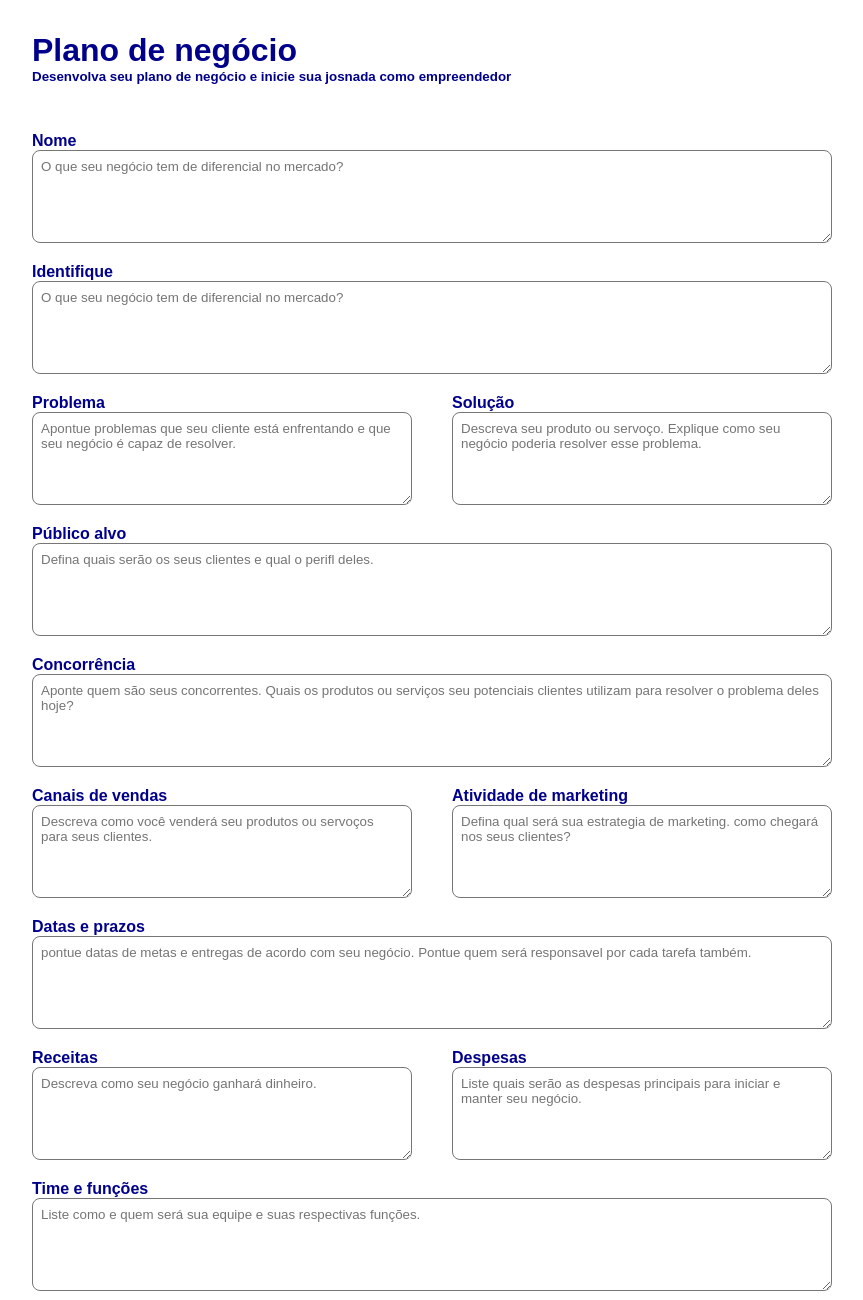
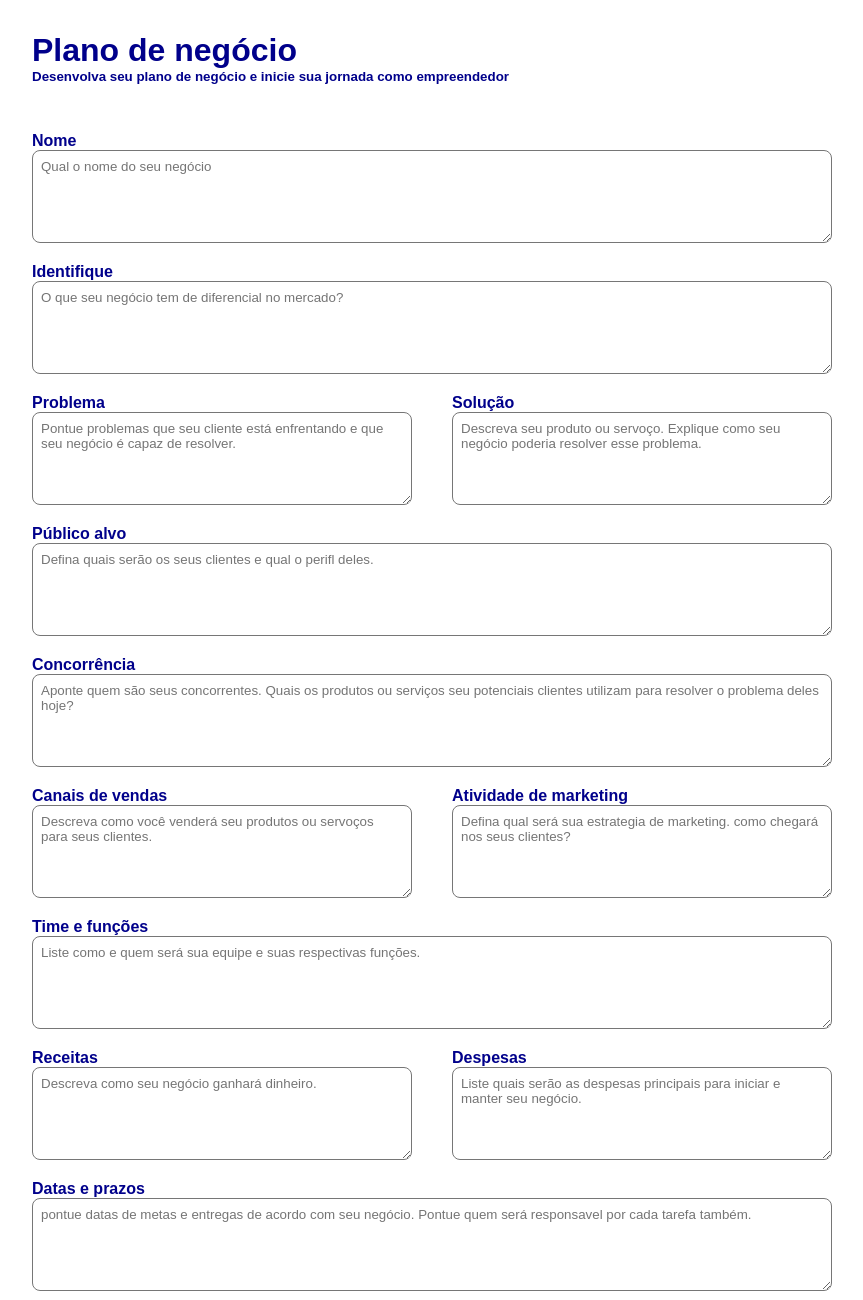
Before and after one commit to danilobserafim/plano-de-negocio, a plain HTML site: page index.html in a window 1280 px wide. Shown: the top 1300 px of the page, without its empty margins (208-1071 px from the left). Drawn offline with Linux system fonts and the light colour scheme.

Commit message:
correção de texto

```diff
--- a/index.html
+++ b/index.html
@@ -12,10 +12,10 @@
     <div id="form">
 
         <h1>Plano de negócio</h1>
-        <small>Desenvolva seu plano de negócio e inicie sua josnada como empreendedor</small>
+        <small>Desenvolva seu plano de negócio e inicie sua jornada como empreendedor</small>
         <div class="large">
             <label for="nome">Nome</label>
-            <textarea name="nome" id="nome"  rows="5" placeholder="O que seu negócio tem de diferencial no mercado?"></textarea>
+            <textarea name="nome" id="nome"  rows="5" placeholder="Qual o nome do seu negócio"></textarea>
 
         </div>
         <div class="large">
@@ -26,7 +26,7 @@
 
         <div class="small">
             <label for="problema">Problema</label>
-            <textarea type="text" name="problema" id="problema" rows="5" placeholder="Apontue problemas que seu cliente está enfrentando e que seu negócio é capaz de resolver." ></textarea>
+            <textarea type="text" name="problema" id="problema" rows="5" placeholder="Pontue problemas que seu cliente está enfrentando e que seu negócio é capaz de resolver." ></textarea>
 
 
         </div>
@@ -61,8 +61,8 @@
         </div>
 
         <div class="large">
-            <label for="datas">Datas e prazos</label>
-            <textarea type="text" name="datas" id="datas" rows="5" placeholder="pontue datas de metas e entregas de acordo com seu negócio. Pontue quem será responsavel por cada tarefa também." ></textarea>
+            <label for="time">Time e funções</label>
+            <textarea type="text" name="time" id="time" rows="5" placeholder="Liste como e quem será sua equipe e suas respectivas funções." ></textarea>
 
         </div>
 
@@ -80,11 +80,12 @@
         </div>
 
 
-        <div class="large">
-            <label for="time">Time e funções</label>
-            <textarea type="text" name="time" id="time" rows="5" placeholder="Liste como e quem será sua equipe e suas respectivas funções." ></textarea>
 
-        </div>
+                <div class="large">
+                    <label for="datas">Datas e prazos</label>
+                    <textarea type="text" name="datas" id="datas" rows="5" placeholder="pontue datas de metas e entregas de acordo com seu negócio. Pontue quem será responsavel por cada tarefa também." ></textarea>
+
+                </div>
 
         <div class="large">
             <label for="parceiros">Parceiros e recursos</label>
```
